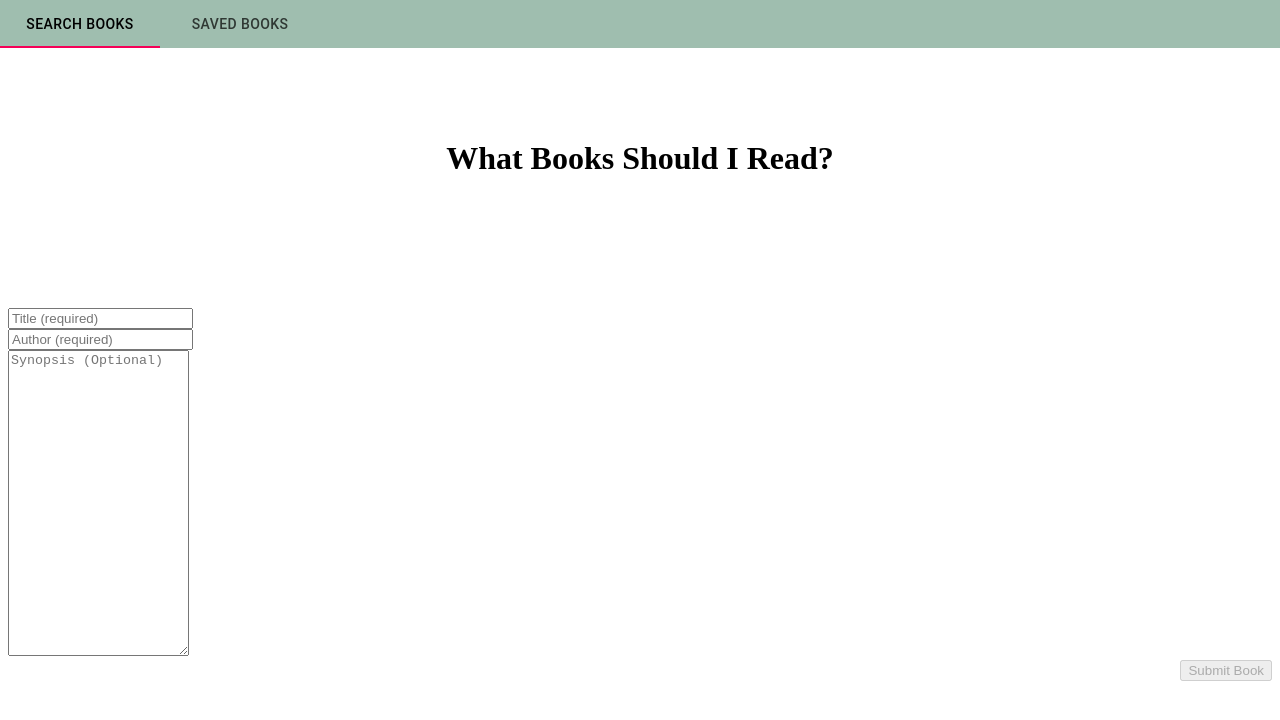
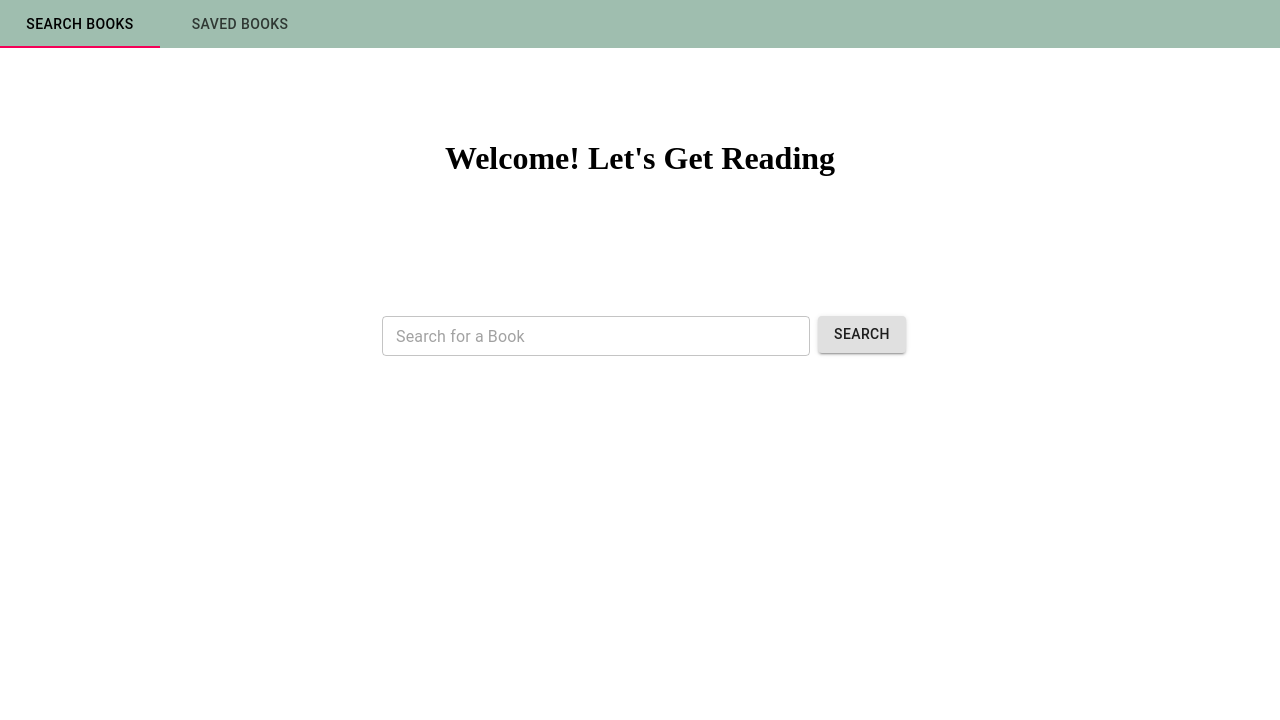
Before and after one commit to rheannemr/Google-Books-Search, a React (Create React App) app in the folder client/: page /#/ in a window 1280 px wide. Shown: the top 720 px of the page. Built offline with nearby package versions, Linux system fonts and the light colour scheme; no server answers.

Commit message:
Add search book field

```diff
--- /dev/null
+++ b/client/src/components/SearchBar/index.css
@@ -0,0 +1,12 @@
+#searchbar {
+    text-align:center;
+}
+
+#searchbar input {
+    width: 400px;
+    background-color: white;
+}
+
+#searchbutton {
+    margin-top: 8px;
+}
--- /dev/null
+++ b/client/src/components/SearchBar/index.js
@@ -0,0 +1,34 @@
+import React, { useState } from "react";
+import { TextField, Button } from "@material-ui/core";
+import './index.css';
+
+function SearchBar({ onClick, onChange }) {
+    const [formObject, setFormObject] = useState({})
+
+     // Handles updating component state when the user types into the input field
+    const handleInputChange = (event) => {
+        const { name, value } = event.target;
+        setFormObject({...formObject, [name]: value})
+      };
+
+    return (
+        <div id="searchbar">
+            <TextField
+                onChange={handleInputChange}
+                type="text"
+                style={{ margin: 8 }}
+                placeholder="Search for a Book"
+                margin="dense"
+                InputLabelProps={{
+                    shrink: true,
+                }}
+                variant="outlined">
+            </TextField>
+            <Button onClick={onClick} variant="contained" color="black" id="searchbutton">
+                Search
+            </Button>
+        </div>
+    )
+};
+
+export default SearchBar;
--- a/client/src/pages/SearchBooks/index.js
+++ b/client/src/pages/SearchBooks/index.js
@@ -1,11 +1,10 @@
 import React, { useState, useEffect } from "react";
-import DeleteBtn from "../../components/DeleteBtn";
 import Jumbotron from "../../components/Jumbotron";
 import API from "../../utils/API";
-import { Link } from "react-router-dom";
 import { Col, Row, Container } from "../../components/Grid";
-import { List, ListItem } from "../../components/List";
 import { Input, TextArea, FormBtn } from "../../components/Form";
+import SearchBar from "../../components/SearchBar"
+
 
 function SearchBooks() {
   // Setting our component's initial state
@@ -33,12 +32,6 @@ function SearchBooks() {
       .catch(err => console.log(err));
   }
 
-  // Handles updating component state when the user types into the input field
-  function handleInputChange(event) {
-    const { name, value } = event.target;
-    setFormObject({...formObject, [name]: value})
-  };
-
   // When the form is submitted, use the API.saveBook method to save the book data
   // Then reload books from the database
   function handleFormSubmit(event) {
@@ -59,31 +52,9 @@ function SearchBooks() {
         <Row>
           <Col size="md-6">
             <Jumbotron>
-              <h1>What Books Should I Read?</h1>
+              <h1>Welcome! Let's Get Reading</h1>
             </Jumbotron>
-            <form>
-              <Input
-                onChange={handleInputChange}
-                name="title"
-                placeholder="Title (required)"
-              />
-              <Input
-                onChange={handleInputChange}
-                name="author"
-                placeholder="Author (required)"
-              />
-              <TextArea
-                onChange={handleInputChange}
-                name="synopsis"
-                placeholder="Synopsis (Optional)"
-              />
-              <FormBtn
-                disabled={!(formObject.author && formObject.title)}
-                onClick={handleFormSubmit}
-              >
-                Submit Book
-              </FormBtn>
-            </form>
+            <SearchBar />
           </Col>
         </Row>
       </Container>
```
